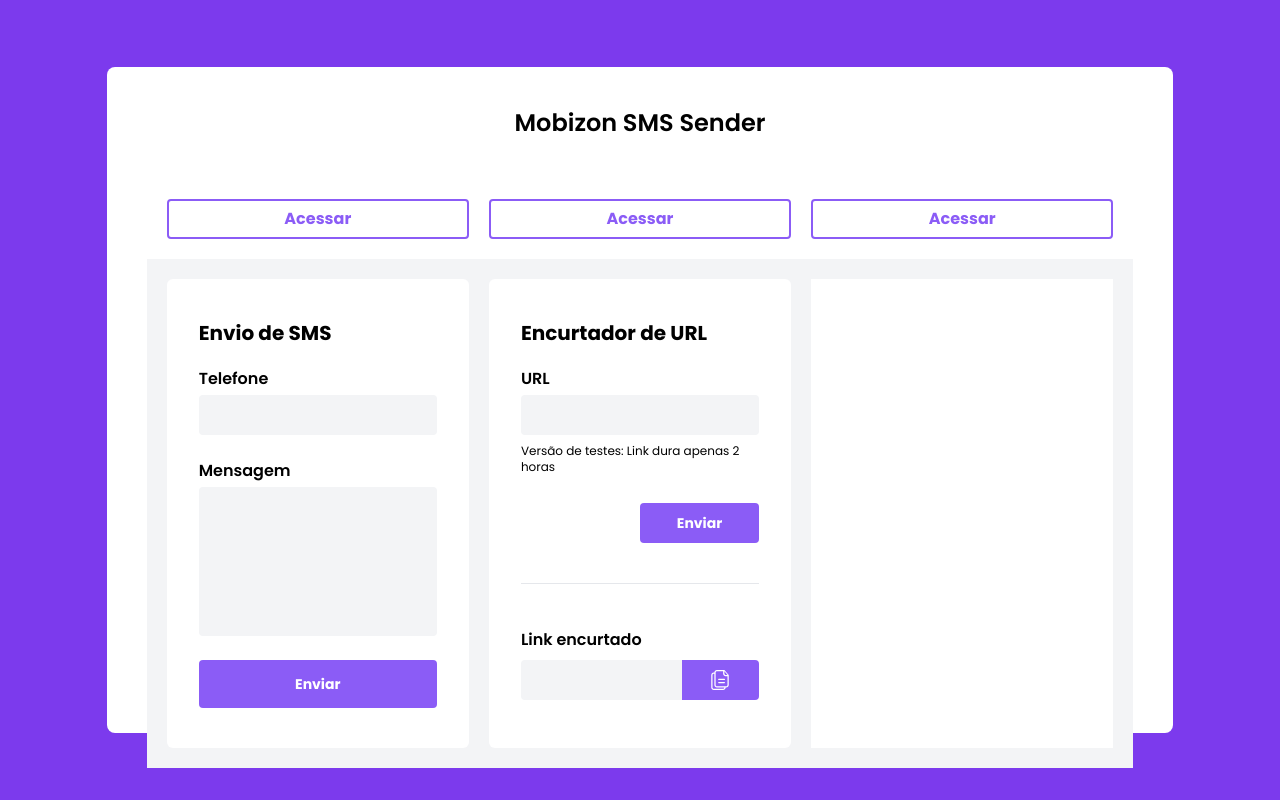
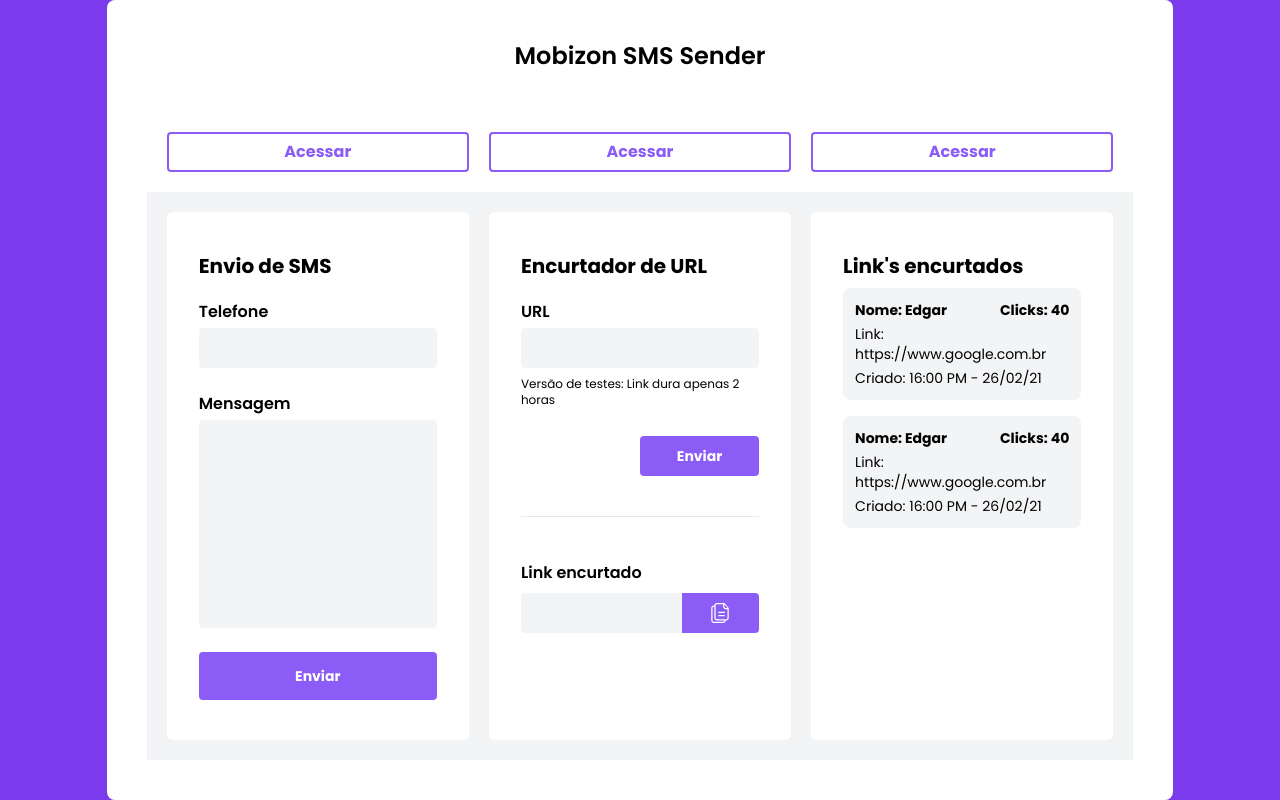
Before and after one commit to juan-patrick/frontend-sms, a plain HTML site: page index.html in a window 1280 px wide. Drawn offline with nearby package versions, Linux system fonts and the light colour scheme.

Commit message:
feat: lastest links list

```diff
--- a/index.html
+++ b/index.html
@@ -15,7 +15,7 @@
 </head>
 
 <body class="flex flex-col h-screen bg-purple-600 m-auto">
-  <main class="flex flex-col h-5/6 w-5/6 m-auto bg-white p-10 rounded-lg">
+  <main class="flex flex-col h-full w-5/6 m-auto bg-white p-10 rounded-lg">
     <h1 class="text-2xl text-center font-semibold">Mobizon SMS Sender</h1>
 
     <header class="grid grid-cols-3 gap-5 mt-10 p-5">
@@ -54,7 +54,7 @@
             <label for="url" class="font-semibold mb-1">URL</label>
             <input type="text" name="url" id="url"
               class="w-full h-10 bg-gray-100 rounded p-2 border border-transparent focus:outline-none focus:ring-2 focus:ring-purple-600 focus:border-transparent" />
-              <p class="text-xs mt-2">Versão de testes: Link dura apenas 2 horas</p>
+            <p class="text-xs mt-2">Versão de testes: Link dura apenas 2 horas</p>
           </div>
           <div class="flex flex-col items-end w-4/3 mt-2">
             <button
@@ -74,7 +74,29 @@
 
         </form>
       </div>
-      <form class="h-full bg-white"></form>
+      <div class="flex flex-col bg-white py-10 px-8 rounded-md">
+        <h2 class="text-xl font-bold">Link's encurtados</h2>
+        <div class="flex w-full h-full rounded flex-col">
+          <div class="flex flex-col h-28 w-full justify-between my-2 bg-gray-100 p-3 rounded-lg">
+            <div class="flex justify-between font-bold">
+              <p class="text-sm">Nome: Edgar</p>
+              <p class="text-sm">Clicks: 40</p>
+            </div>
+
+            <p class="text-sm">Link: https://www.google.com.br</p>
+            <p class="text-sm">Criado: 16:00 PM - 26/02/21</p>
+          </div>
+          <div class="flex flex-col h-28 w-full justify-between my-2 bg-gray-100 p-3 rounded-lg">
+            <div class="flex justify-between font-bold">
+              <p class="text-sm">Nome: Edgar</p>
+              <p class="text-sm">Clicks: 40</p>
+            </div>
+
+            <p class="text-sm">Link: https://www.google.com.br</p>
+            <p class="text-sm">Criado: 16:00 PM - 26/02/21</p>
+          </div>
+        </div>
+      </div>
     </section>
   </main>
 
```
